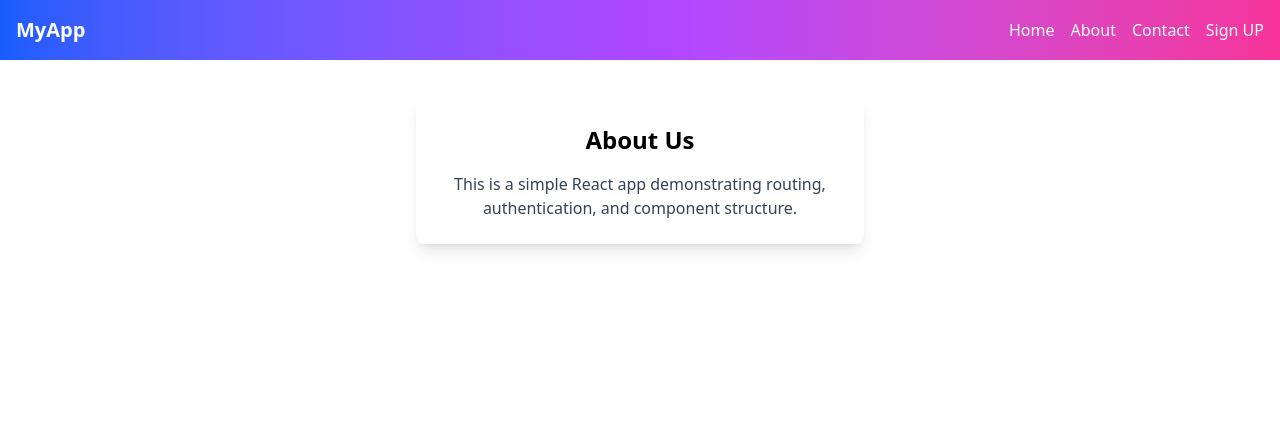
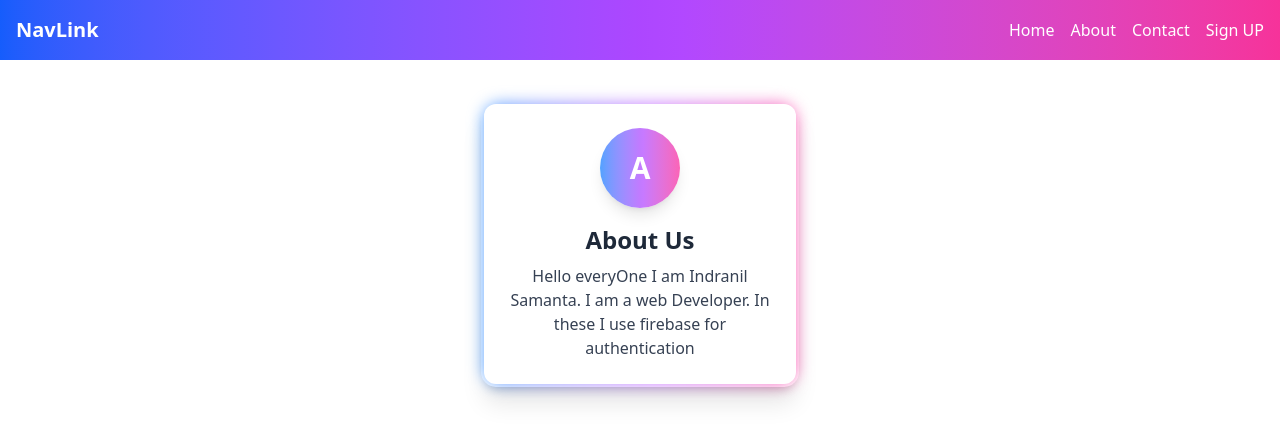
Before and after one commit to Indranil102/simplertech_assignment, a React (Vite) app: page /about in a window 1280 px wide. Shown: the top 442 px of the page. Built offline with nearby package versions, Linux system fonts and the light colour scheme.

Commit message:
Refactor Navbar title and enhance About and Contact pages with new styling and content. Update Navbar to display 'NavLink' and improve layout of About and Contact sections with gradient backgrounds and user information.

```diff
--- a/src/components/Navbar.jsx
+++ b/src/components/Navbar.jsx
@@ -12,7 +12,7 @@ const Navbar = ({ user, setUser }) => {
   return (
     <div>
       <nav className="bg-gradient-to-r from-blue-600 via-purple-500 to-pink-500 text-white p-4 flex justify-between items-center flex-wrap">
-        <h1 className="text-xl font-bold">MyApp</h1>
+        <h1 className="text-xl font-bold">NavLink</h1>
         <div className="flex space-x-4 mt-2 sm:mt-0">
           <Link to="/" className="hover:text-gray-200">
             Home
--- a/src/pages/About.jsx
+++ b/src/pages/About.jsx
@@ -2,12 +2,19 @@ import React from "react";
 
 const About = () => (
   <div className="flex justify-center mt-10">
-    <div className="bg-white shadow-lg p-6 rounded-lg w-full max-w-md">
-      <h2 className="text-2xl font-bold mb-4 text-center">About Us</h2>
-      <p className="text-gray-700 text-center">
-        This is a simple React app demonstrating routing, authentication, and
-        component structure.
-      </p>
+    <div className="relative bg-white rounded-2xl shadow-xl p-6 max-w-xs w-full transition-transform transform hover:-translate-y-1 hover:shadow-2xl border-4 border-transparent bg-clip-padding before:absolute before:inset-0 before:rounded-2xl before:bg-gradient-to-r before:from-blue-400 before:via-purple-400 before:to-pink-400 before:z-[-1] before:blur-sm">
+      <div className="flex flex-col items-center">
+        <div className="w-20 h-20 rounded-full bg-gradient-to-r from-blue-400 via-purple-400 to-pink-400 flex items-center justify-center mb-4 shadow-lg">
+          <span className="text-3xl text-white font-bold">A</span>
+        </div>
+        <h2 className="text-2xl font-bold mb-2 text-gray-800 text-center">
+          About Us
+        </h2>
+        <p className="text-gray-700 text-center">
+          Hello everyOne I am Indranil Samanta. I am a web Developer. In these I
+          use firebase for authentication
+        </p>
+      </div>
     </div>
   </div>
 );
--- a/src/pages/Contact.jsx
+++ b/src/pages/Contact.jsx
@@ -2,11 +2,18 @@ import React from "react";
 
 const Contact = () => (
   <div className="flex justify-center mt-10">
-    <div className="bg-white shadow-lg p-6 rounded-lg w-full max-w-md">
-      <h2 className="text-2xl font-bold mb-4 text-center">Contact Us</h2>
-      <p className="text-gray-700 text-center">
-        For any inquiries, please email us at support@example.com.
-      </p>
+    <div className="relative bg-white rounded-2xl shadow-xl p-6 max-w-xs w-full transition-transform transform hover:-translate-y-1 hover:shadow-2xl border-4 border-transparent bg-clip-padding before:absolute before:inset-0 before:rounded-2xl before:bg-gradient-to-r before:from-blue-400 before:via-purple-400 before:to-pink-400 before:z-[-1] before:blur-sm">
+      <div className="flex flex-col items-center">
+        <div className="w-20 h-20 rounded-full bg-gradient-to-r from-blue-400 via-purple-400 to-pink-400 flex items-center justify-center mb-4 shadow-lg">
+          <span className="text-3xl text-white font-bold">C</span>
+        </div>
+        <h2 className="text-2xl font-bold mb-2 text-gray-800 text-center">
+          Contact Us
+        </h2>
+        <p className="text-gray-700 text-center">
+          For any inquiries, please email us at indranilsamanta2003@gmail.com
+        </p>
+      </div>
     </div>
   </div>
 );
```
